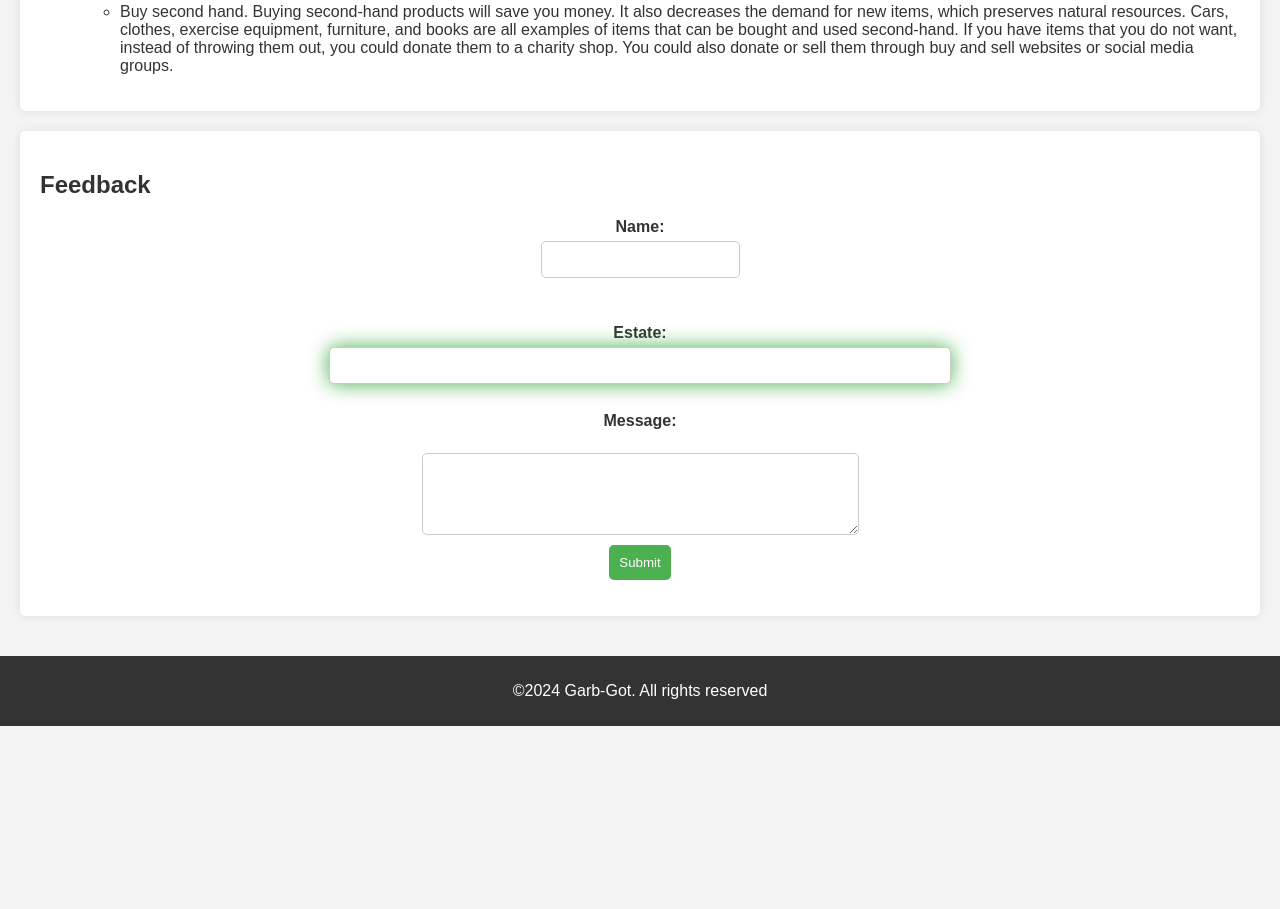
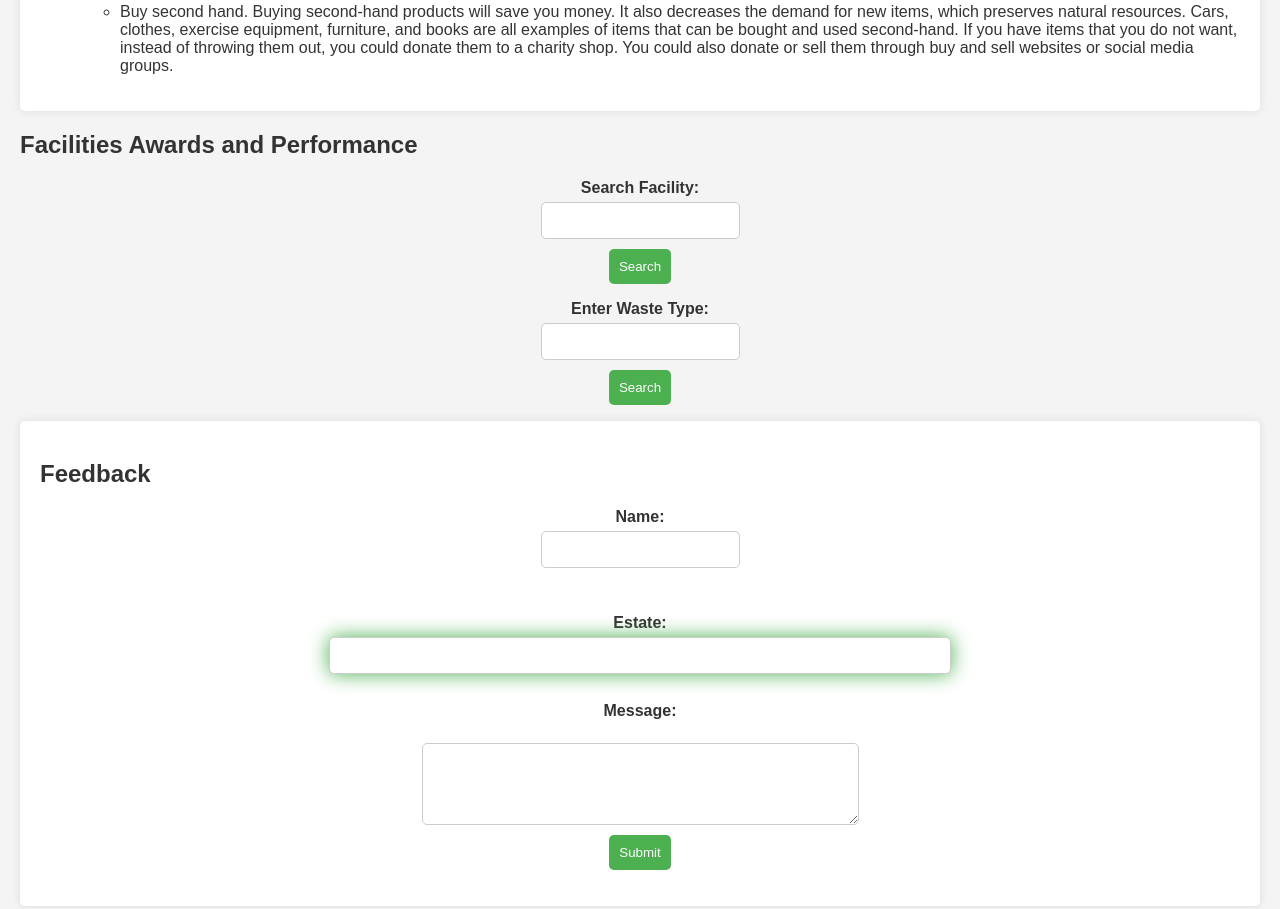
Before and after one commit to Ndegwa2/Garb-Got, a plain HTML site: page index.html in a window 1280 px wide. Shown: the part 1144-2053 px from the top of the page. Before the commit the page ends 1870 px from the top, so only its background shows below. Drawn offline with Linux system fonts and the light colour scheme; no server answers; a script that the page names is missing.

Commit message:
Update index.html

```diff
--- a/index.html
+++ b/index.html
@@ -13,21 +13,42 @@
         <h1>Garb-Got</h1>
     </header>
     <main>
+        <!-- Garbage Collection Schedule Section -->
         <section id="schedule-result">
             <h2>Garbage Collection Schedule</h2>
-
             <form id="pick-up-schedule-form">
                 <label for="estate">Input Estate:</label>
                 <input type="text" id="estate" name="estate" required>
                 <button type="submit">View</button>
             </form>
+        </section>
 
-        </section>
+        <!-- Educational Resources Section -->
         <section id="resources">
             <h2>Educational Resources</h2>
             <ul id="resources-list"></ul>
         </section>
 
+        <!-- Facilities Awards and Performance Section -->
+        <div id="performance-section">
+            <h2>Facilities Awards and Performance</h2>
+            <form id="performance-search-form">
+                <label for="facility-search">Search Facility:</label>
+                <input type="text" id="facility-search" name="facility-search" required>
+                <button type="submit">Search</button>
+            </form>
+            <ul id="performance-results"></ul>
+        </div>
+
+        <!-- Waste Type Search Section -->
+        <form id="waste-type-search-form">
+            <label for="waste-type">Enter Waste Type:</label>
+            <input type="text" id="waste-type" name="waste-type" required>
+            <button type="submit">Search</button>
+        </form>
+        <ul id="search-results"></ul>
+
+        <!-- Feedback Section -->
         <section id="feedback">
             <h2>Feedback</h2>
             <form id="feedback-form">
```
